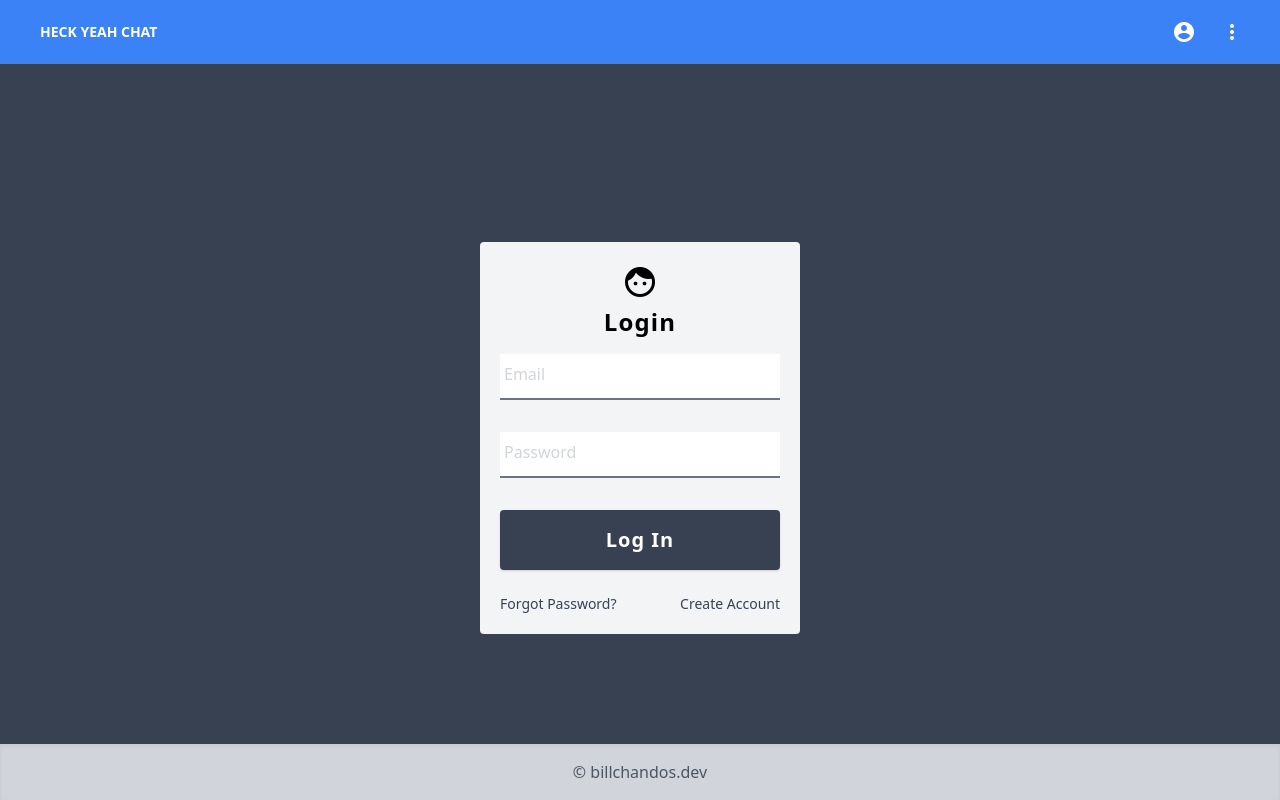
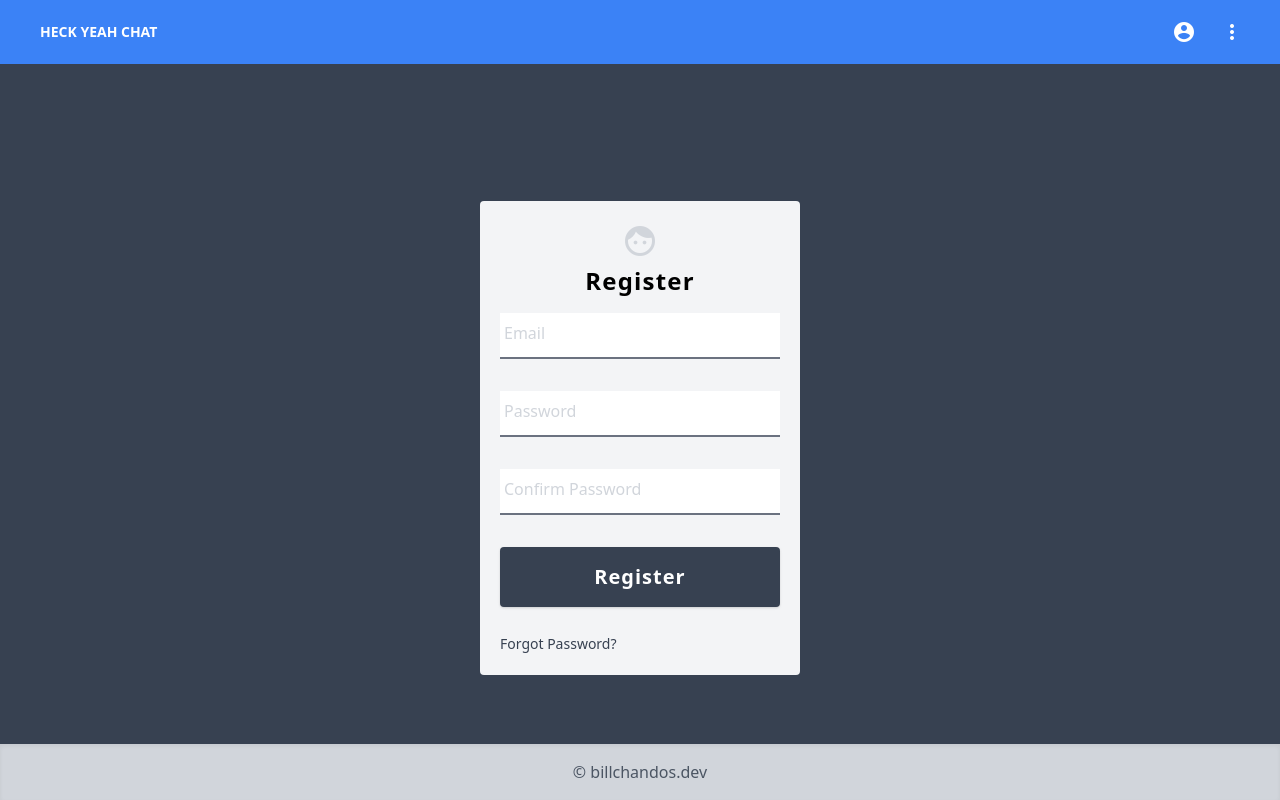
Before and after one commit to bchandos/heckyeahchat-frontend, a React (Create React App) app: page /register in a window 1280 px wide. Built offline with nearby package versions, Linux system fonts and the light colour scheme.

Commit message:
implement react router

```diff
--- a/src/App.jsx
+++ b/src/App.jsx
@@ -2,15 +2,29 @@ import BaseNav from './components/BaseNav';
 import Footer from './components/Footer';
 import LoginForm from './components/LoginForm';
 import RegisterForm from './components/RegisterForm';
+import { BrowserRouter, Switch, Route } from 'react-router-dom';
+import Chat from './components/Chat';
 
 function App() {
   return (
-    <div className="flex flex-col h-screen bg-gray-700">
-      <BaseNav />
-      {/* <RegisterForm /> */}
-      <LoginForm />
-      <Footer />
-    </div>
+    <BrowserRouter>
+      <div className="flex flex-col h-screen bg-gray-700">
+        <BaseNav />
+        <Switch>
+          <Route path='/register'>
+            <RegisterForm />
+            <Footer />
+          </Route>
+          <Route path='/chat'>
+            <Chat />
+          </Route>
+          <Route path='/'>
+            <LoginForm />
+            <Footer />
+          </Route>
+        </Switch>
+      </div>
+    </BrowserRouter>
   );
 }
 
```
